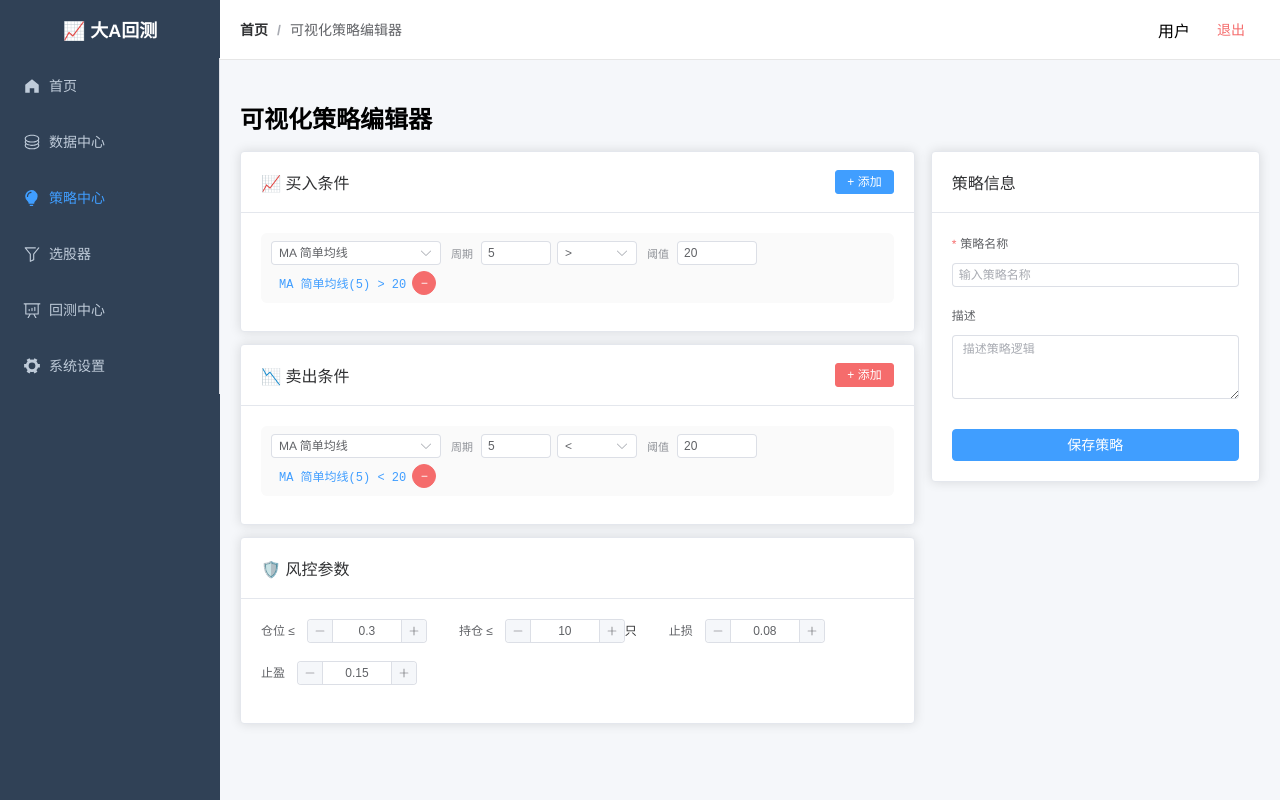
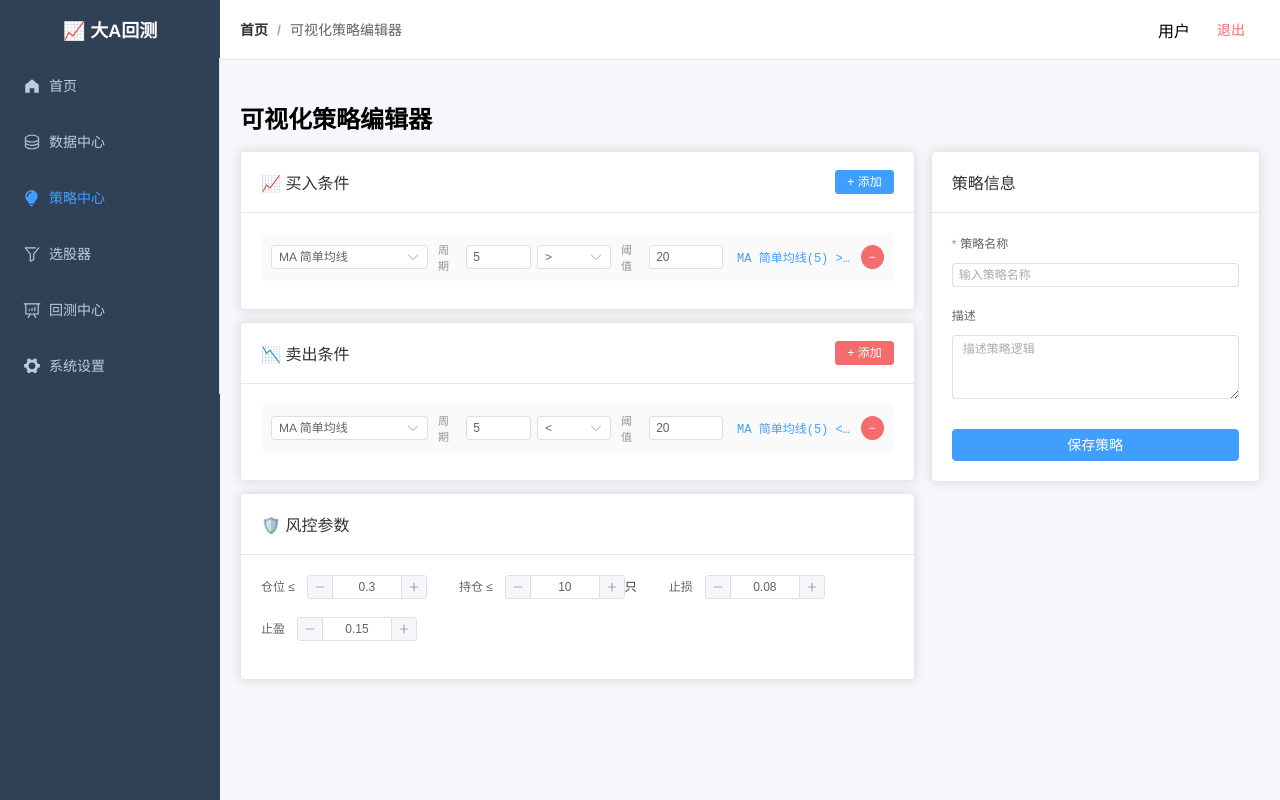
Before and after one commit to 2578D/stock-backtest-system, a Vue app in the folder frontend/: page /stock/strategies/create/visual in a window 1280 px wide. Built offline with nearby package versions, Linux system fonts and the light colour scheme; sample sign-in values are in the browser's storage.

Commit message:
fix: 条件行移除按钮固定尾部，不换行

```diff
--- a/frontend/src/views/strategy/VisualStrategyEditor.vue
+++ b/frontend/src/views/strategy/VisualStrategyEditor.vue
@@ -207,8 +207,8 @@ const groupedOptions = (() => {
 <style scoped>
 .editor h2 { margin-bottom: 16px; }
 .card-hd { display: flex; justify-content: space-between; align-items: center; }
-.cond-row { display: flex; align-items: center; gap: 6px; margin-bottom: 8px; padding: 8px 10px; background: #fafafa; border-radius: 6px; flex-wrap: wrap; }
+.cond-row { display: flex; align-items: center; gap: 6px; margin-bottom: 8px; padding: 8px 10px; background: #fafafa; border-radius: 6px; }
 .param-label { font-size: 11px; color: #909399; margin: 0 2px 0 4px; }
-.expr { font-size: 12px; color: #409eff; font-family: monospace; margin-left: 8px; min-width: 120px; }
+.expr { font-size: 12px; color: #409eff; font-family: monospace; margin-left: 8px; min-width: 0; overflow: hidden; text-overflow: ellipsis; white-space: nowrap; flex-shrink: 1; }
 .empty { color: #c0c4cc; text-align: center; padding: 20px; }
 </style>
```
